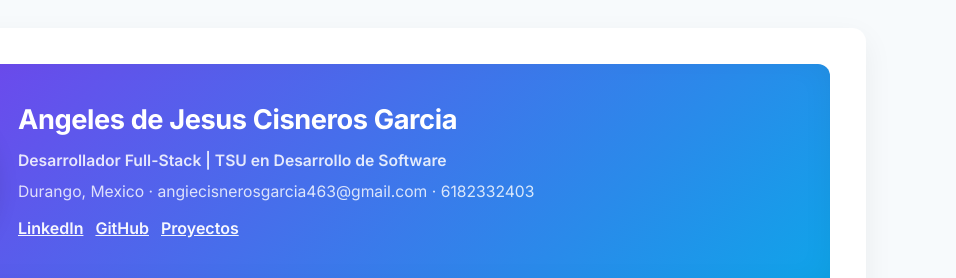
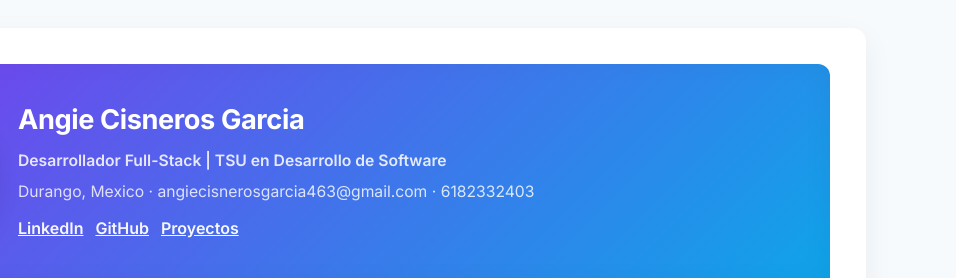
Before and after one commit to angiycisnerosgarcia-lab/Curriculum, a plain HTML site: page index.html in a window 1280 px wide. Shown: the top 278 px of the page, 324-1280 px from the left. Drawn offline with Linux system fonts and the light colour scheme.

Commit message:
Update index.html with recent changes

```diff
--- a/index.html
+++ b/index.html
@@ -490,7 +490,7 @@
                 </div>
 
                 <div class="hero-info">
-                    <h1>Angeles de Jesus Cisneros Garcia</h1>
+                    <h1>Angie Cisneros Garcia</h1>
                     <p class="role">Desarrollador Full-Stack | TSU en Desarrollo de Software</p>
                     <p class="contact-line">Durango, Mexico · angiecisnerosgarcia463@gmail.com · 6182332403</p>
                     <ul class="contact-links">
```
